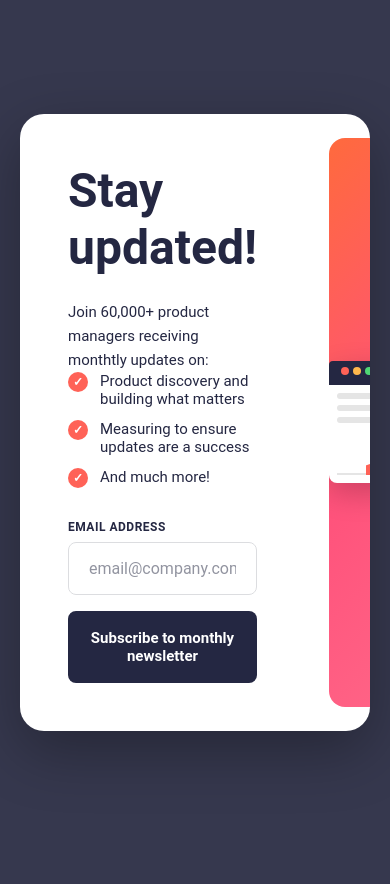
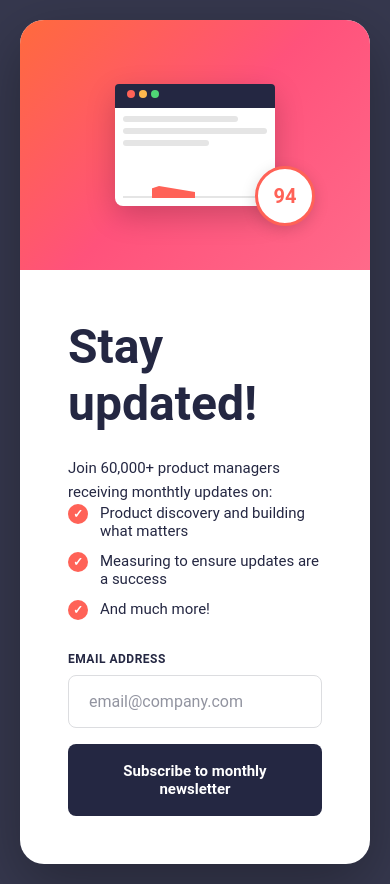
Before and after one commit to hasby-shanessa/news_letter_webDev, a plain HTML site: page index.html in a window 390 px wide. Before the commit the page ends 844 px from the top, so only its background shows below. Drawn offline with Linux system fonts and the light colour scheme.

Commit message:
Responsiveness

```diff
--- a/styles.css
+++ b/styles.css
@@ -373,3 +373,32 @@ body{
     background: linear-gradient(135deg, var(--accent) 0%, var(--accent-hover) 100%);
     box-shadow: 0 12px 24px rgba(255, 98, 87, 0.4);
 }
+
+/* Responsive Design */
+
+@media(max-width: 768px){
+    .card{
+        flex-direction: column;
+        max-width: 400px;
+    }
+
+    .illustration{
+        width: 100%;
+        height: 250px;
+        order: -1;
+        padding: 0;
+    }
+
+    .illustration-img{
+        border-radius: 0;
+    }
+    .content{
+        font-size: 36px;
+    }
+    .modal {
+        padding: 32px 24px;
+    }
+    .modal h2 {
+        font-size: 32px;
+    }
+}
```
